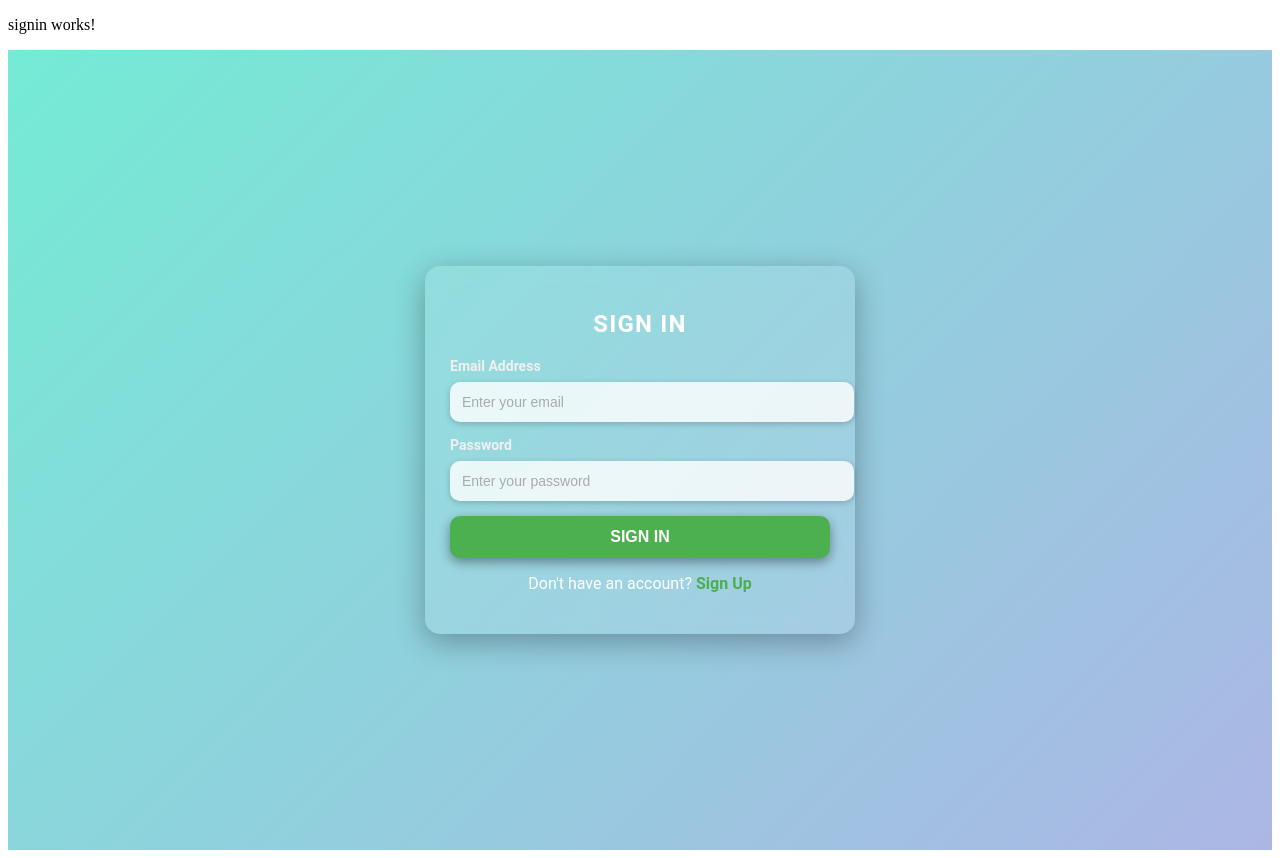
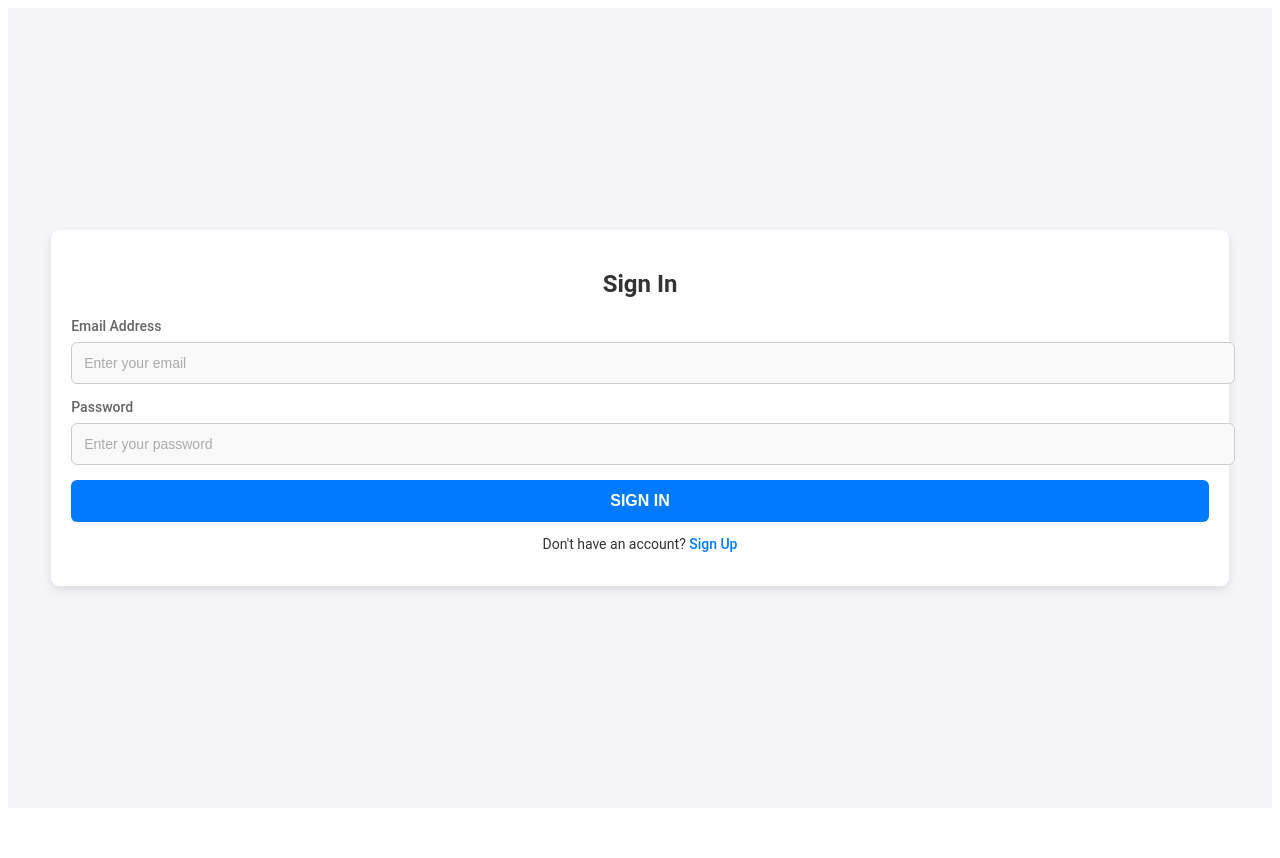
Before and after one commit to ifti23/chargeHub-Berlin, an Angular app: page /signin in a window 1280 px wide. After the commit the page ends 816 px from the top, so only its background shows below. Built offline with nearby package versions, Linux system fonts and the light colour scheme.

Commit message:
Changes in the css files

```diff
--- a/src/app/auth/signin/signin.component.css
+++ b/src/app/auth/signin/signin.component.css
@@ -1,45 +1,44 @@
 /* Global styles */
 body {
     font-family: 'Roboto', sans-serif;
-    background: linear-gradient(135deg, #74ebd5, #acb6e5);
+    background-color: #f4f4f9; /* Softer background color */
     margin: 0;
     padding: 0;
     display: flex;
     justify-content: center;
     align-items: center;
     height: 100vh;
-    color: #fff;
+    color: #333;
 }
 
 /* Headings */
 h2 {
     text-align: center;
-    color: #fff;
-    font-weight: 700;
+    color: #333;
+    font-weight: 600;
     margin-bottom: 20px;
-    text-transform: uppercase;
-    letter-spacing: 1.2px;
+    text-transform: capitalize;
+    font-size: 24px;
 }
 
 /* Form container */
 .form-container {
-    background: rgba(255, 255, 255, 0.1);
+    background: #ffffff; /* Clean white background for the form */
     padding: 25px;
-    border-radius: 15px;
-    backdrop-filter: blur(10px);
-    box-shadow: 0 8px 30px rgba(0, 0, 0, 0.3);
+    border-radius: 8px;
+    box-shadow: 0 4px 10px rgba(0, 0, 0, 0.1); /* Subtle shadow */
     width: 100%;
-    max-width: 380px;
+    max-width: 400px;
     text-align: center;
 }
 
 /* Form Labels */
 label {
     font-size: 14px;
-    font-weight: 600;
+    font-weight: 500;
     display: block;
     margin-bottom: 8px;
-    color: #f0f0f0;
+    color: #666; /* Softer color for labels */
     text-align: left;
 }
 
@@ -48,48 +47,44 @@ input[type="text"], input[type="password"], input[type="email"] {
     width: 100%;
     padding: 12px;
     margin-bottom: 15px;
-    border: none;
-    border-radius: 10px;
+    border: 1px solid #ccc; /* Soft border for input fields */
+    border-radius: 6px;
     font-size: 14px;
-    background-color: rgba(255, 255, 255, 0.8);
+    background-color: #f9f9f9; /* Lighter background for input */
     color: #333;
-    box-shadow: 0 2px 6px rgba(0, 0, 0, 0.2);
-    transition: all 0.3s ease;
+    transition: all 0.2s ease;
 }
 
 input[type="text"]:focus, input[type="password"]:focus, input[type="email"]:focus {
     outline: none;
+    border-color: #007bff; /* Blue border on focus */
     background-color: #fff;
-    box-shadow: 0 4px 8px rgba(0, 0, 0, 0.3);
 }
 
 /* Submit Button */
 button {
     width: 100%;
     padding: 12px;
-    background-color: #4CAF50;
+    background-color: #007bff; /* Soft blue background */
     color: #fff;
     border: none;
-    border-radius: 10px;
+    border-radius: 6px;
     font-size: 16px;
-    font-weight: bold;
+    font-weight: 600;
     cursor: pointer;
     text-transform: uppercase;
-    box-shadow: 0 4px 12px rgba(0, 0, 0, 0.4);
-    transition: all 0.3s ease;
+    transition: background-color 0.2s ease;
 }
 
 button:hover {
-    background-color: #3e8e41;
-    transform: translateY(-2px);
-    box-shadow: 0 6px 14px rgba(0, 0, 0, 0.5);
+    background-color: #0056b3; /* Darker blue on hover */
 }
 
 /* Link to Sign Up page */
 a {
-    color: #4CAF50;
+    color: #007bff;
     text-decoration: none;
-    font-weight: 600;
+    font-weight: 500;
 }
 
 a:hover {
@@ -100,7 +95,7 @@ a:hover {
 form p {
     margin-top: 15px;
     font-size: 14px;
-    color: #ddd;
+    color: #888; /* Softer color for the text */
 }
 
 /* Placeholder styles */
@@ -108,3 +103,13 @@ input::placeholder {
     font-size: 14px;
     color: #aaa;
 }
+
+/* Mobile responsiveness */
+.form-container {
+    padding: 20px;
+    max-width: 90%;
+}
+
+body {
+    font-size: 14px;
+}
--- a/src/app/auth/signin/signin.component.html
+++ b/src/app/auth/signin/signin.component.html
@@ -1,4 +1,4 @@
-<p>signin works!</p>
+<!-- <p>signin works!</p> -->
 <!DOCTYPE html>
 <html lang="en">
 <head>
```
